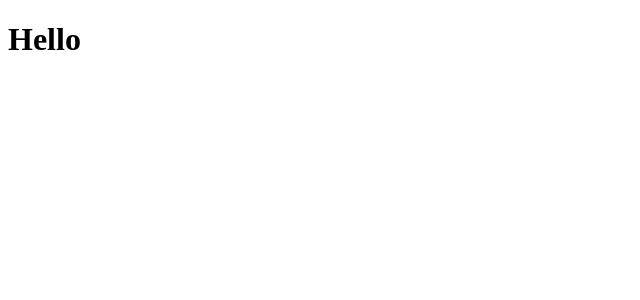
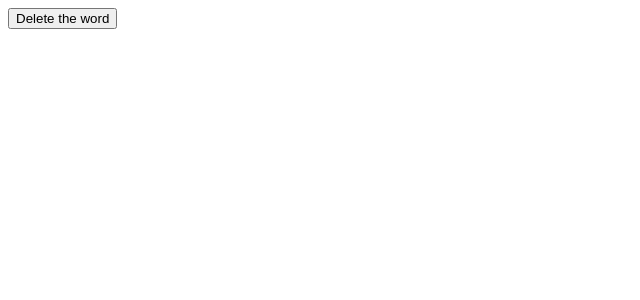
Before and after one commit to crimson747-mac/react_hook, a React (Create React App) app: page / in a window 1280 px wide. Shown: the top 300 px of the page, without its empty margins (0-640 px from the left). Built offline with nearby package versions, Linux system fonts and the light colour scheme.

Commit message:
useConfirm

```diff
--- a/src/App.js
+++ b/src/App.js
@@ -1,34 +1,28 @@
 import React, { useState, useEffect, useRef } from "react";
 
-//useRef() - document.getElementById() 와 같이 DOM 요소를 참조할 수 있다.
-//JSX 는 ref 라는 것을 가지고 이를 이용할 수 있다.
-//useRef() 로 가져온 값은 default로 current 안에 DOM 요소를 가진다.
+const useConfirm = (message = "", callback, rejection) => {
+  if (callback && typeof callback !== "function") {
+    return;
+  }
 
-const useClick = (onClick) => {
-  const element = useRef();
+  const confirmAction = () => {
+    if (window.confirm(message)) {
+      callback();
+    } else {
+      rejection();
+    }
+  };
 
-  useEffect(() => {
-    if (element.current) {
-      element.current.addEventListener("click", onClick);
-    }
-
-    //useEffect에서 함수를 return 하면 그 함수는 componentWillUnMount시에 호출이 된다.
-    return () => {
-      if (element.current) {
-        element.current.removeEventListener("click", onClick);
-      }
-    };
-  }, []);
-  return element;
+  return confirmAction;
 };
 
 const App = () => {
-  const sayHello = () => console.log("say hello");
-  const title = useClick(sayHello);
-
+  const deleteWord = () => console.log("Deleting the word");
+  const abort = () => console.log("Aborted");
+  const confirmDelete = useConfirm("Are you sure", deleteWord, abort);
   return (
     <div className="App">
-      <h1 ref={title}>Hello</h1>
+      <button onClick={confirmDelete}>Delete the word</button>
     </div>
   );
 };
```
